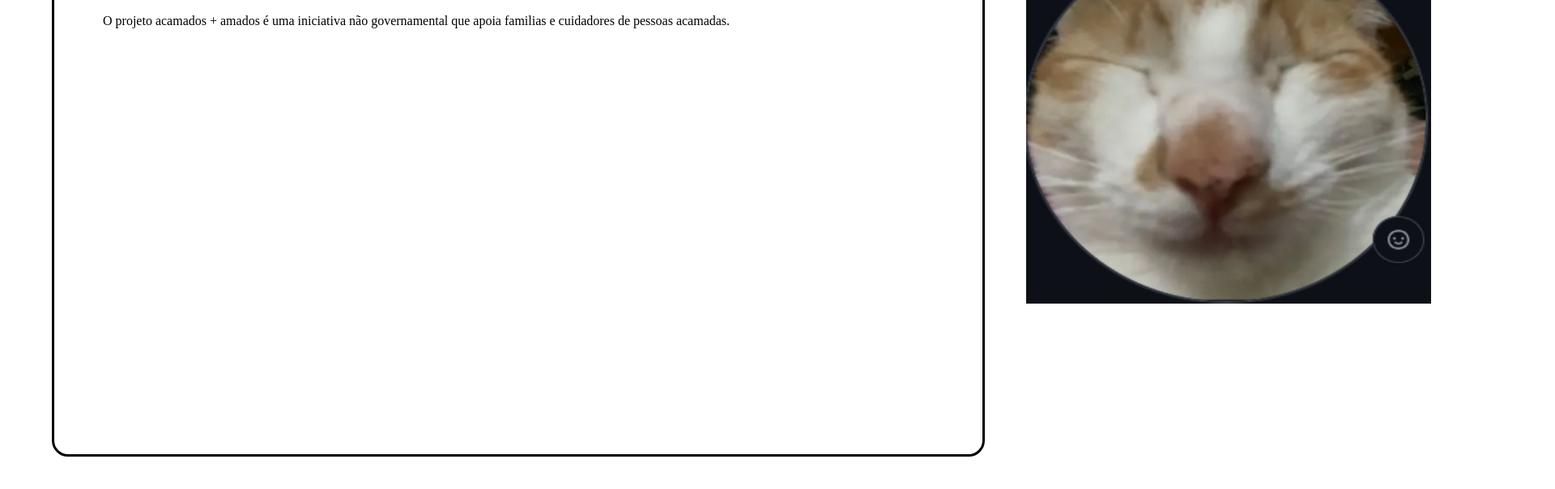
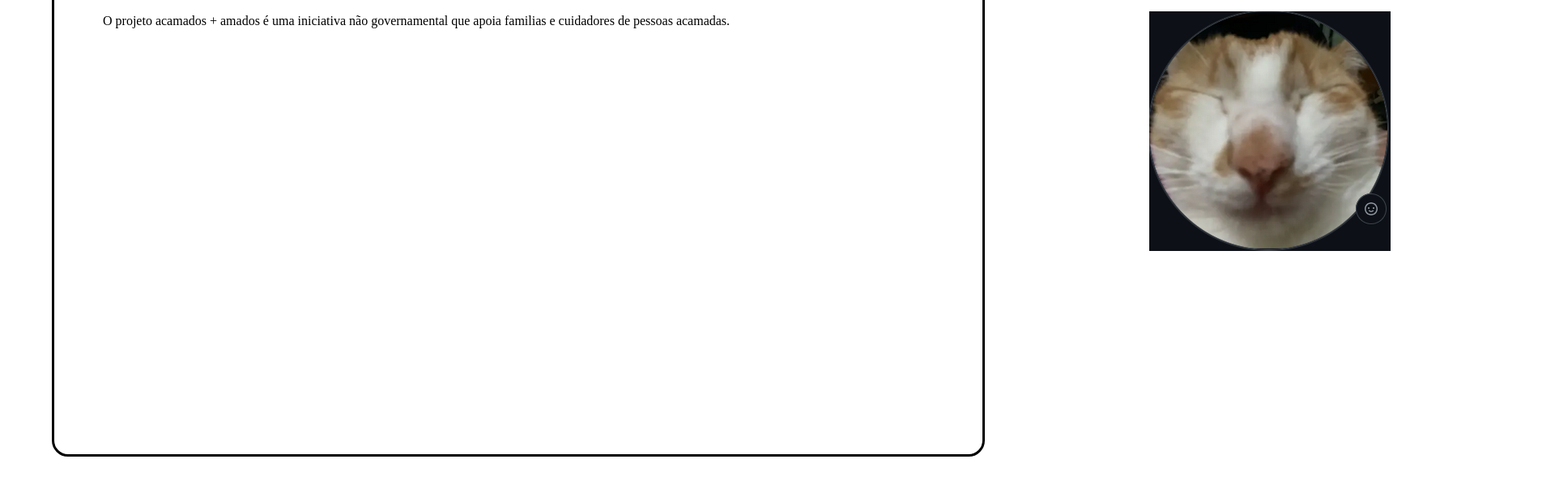
Before and after one commit to jptwo676/trabalhoExt, a plain HTML site: page index.html in a window 1280 px wide. Shown: the part 196-800 px from the top of the page at 81% size, 1920 px wide, since content can reach past the window. Drawn offline with Linux system fonts and the light colour scheme.

Commit message:
add img pos

```diff
--- a/index.html
+++ b/index.html
@@ -14,9 +14,7 @@
         <div id="infoStatic">
           <span id="info"></span>
         </div>
-        <div id=infoInt>
-          <img id="foto" src="stock1.png" alt="Fotos do projeto" />
-        </div>
+      <img id="foto" src="stock1.png" alt="Fotos do projeto" />
       </div>
       <div class="submenu" id="inicio"> INÍCIO  </div>
       <div class="submenu" id="infoMenu"> INFORMAÇõES </div>
--- a/style.css
+++ b/style.css
@@ -30,20 +30,20 @@ body {
 
 #infoStatic {
   position: relative;
-  top: 10px; left: 60px;
+  top: 10px;
+  left: 60px;
 
 }
 
-#infoInt {
-  position: relative;
-  bottom: 100px;
-  left: 1200px;
-
-}
 
 #foto {
-  width: 500px;
-  height: 450px;
+  position: relative;
+  object-position: right bottom;
+  object-fit: none;
+  width: 400px;
+  height: 325px;
+  bottom: 40px;
+  left: 1250px;
 }
 
 /* menus */
```
